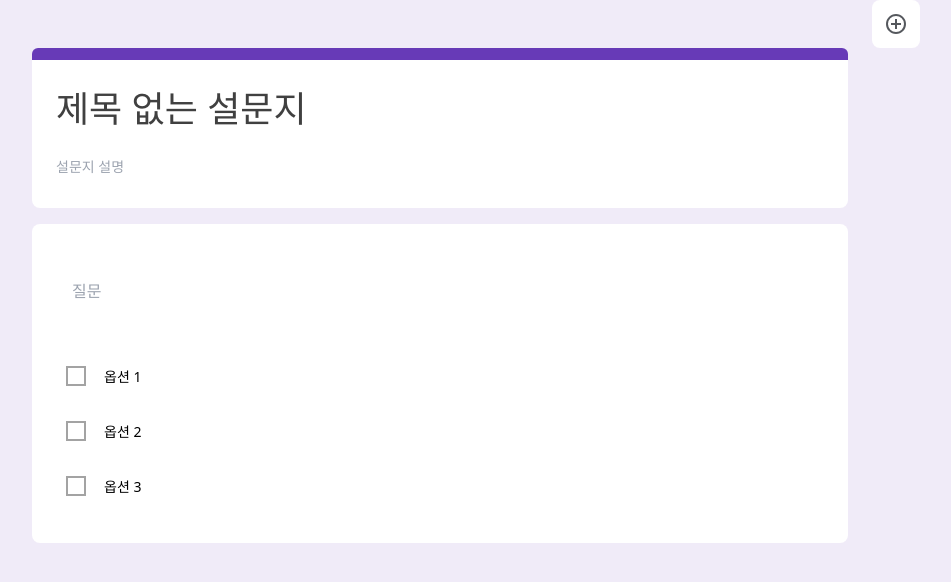
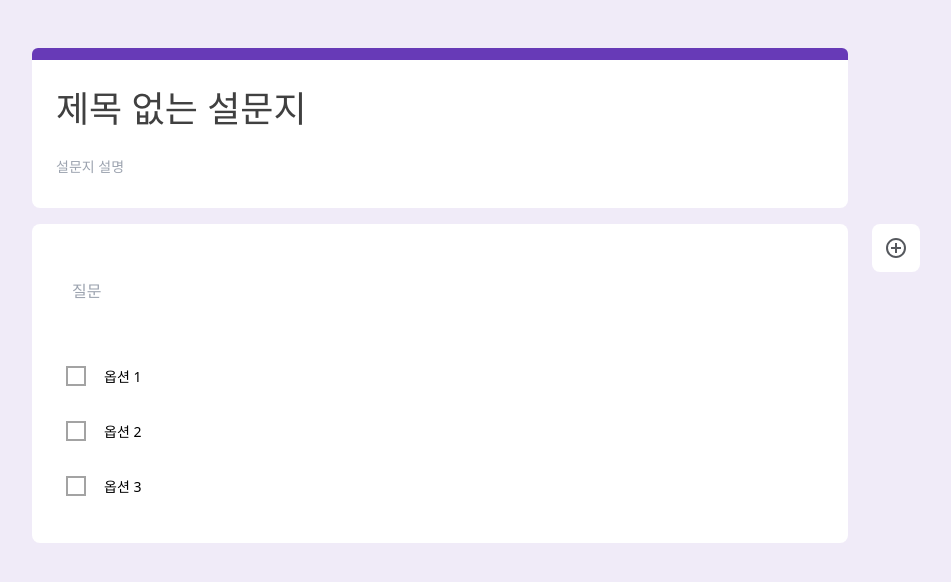
Before and after one commit to rlwjd31/clone-google-form, a React (Vite) app: page / in a window 1280 px wide. Shown: the top 582 px of the page, without its empty margins (200-1151 px from the left). Built offline with nearby package versions, Linux system fonts and the light colour scheme.

Commit message:
🚀 [Feat]: Position add survey button at top of first survey
초기 렌더링 시 useLayoutEffect를 이용하여 DOM이 MOUNT됨을 보장 후  설문 질문 영역의 상단에 위치할 수 있도록 수정

```diff
--- a/src/components/pages/SurveyPage.tsx
+++ b/src/components/pages/SurveyPage.tsx
@@ -6,7 +6,7 @@ import useClickOutside from "@/hooks/useClickOustside";
 import { SurveyIdProvider } from "@/store/SurveyIdProvider";
 import { GlobalState } from "@/store/surveys.slice";
 import { cn } from "@/utils/cn";
-import { useRef, useState } from "react";
+import { useLayoutEffect, useRef, useState } from "react";
 import { useSelector } from "react-redux";
 
 export default function SurveyPage() {
@@ -17,18 +17,24 @@ export default function SurveyPage() {
   useClickOutside(cardRef, () => setIsCardFocused(false));
   const surveyRefs = useRef<HTMLDivElement[]>([]);
 
+  useLayoutEffect(() => {
+    setButtonY(getButtonYPosition(surveyRefs.current[0]));
+  }, []);
+
   const notFocusedInputStyle =
     "[&_div]:opacity-0 [&_.input-underline-neutral]:hover:opacity-0";
   const focusedInputStyle = "[&_div]:opacity-100";
 
   const setButtonYPosition = (index: number) => {
     requestAnimationFrame(() => {
-      const container = surveyRefs.current[index];
-      if (container) {
-        const rect = container.getBoundingClientRect();
-        setButtonY(rect.top + window.scrollY); // * 렌더링 후 정확한 top 값 가져오기
-      }
+      // * 렌더링 후 정확한 top 값 가져오기
+      setButtonY(getButtonYPosition(surveyRefs.current[index]));
     });
+  };
+
+  const getButtonYPosition = (element: HTMLDivElement) => {
+    const { top } = element.getBoundingClientRect();
+    return top + window.scrollY;
   };
 
   return (
@@ -78,9 +84,9 @@ export default function SurveyPage() {
 function AddSurveyButtonIcon({ positionY }: { positionY: number }) {
   return (
     <div
-      className="absolute top-0 right-0 z-50 transition-all duration-300"
+      className="absolute top-0 right-0 z-50 transition-all duration-300 ease-in"
       style={{
-        transform: `translate(150%, ${positionY - 48}px)`, // 버튼 높이 48px
+        transform: `translate(150%, ${positionY - 48}px)`, // * 버튼 높이 48px
       }}
     >
       <ButtonIcon iconType="add-circle" className="p-2 rounded-lg bg-card" />
```
